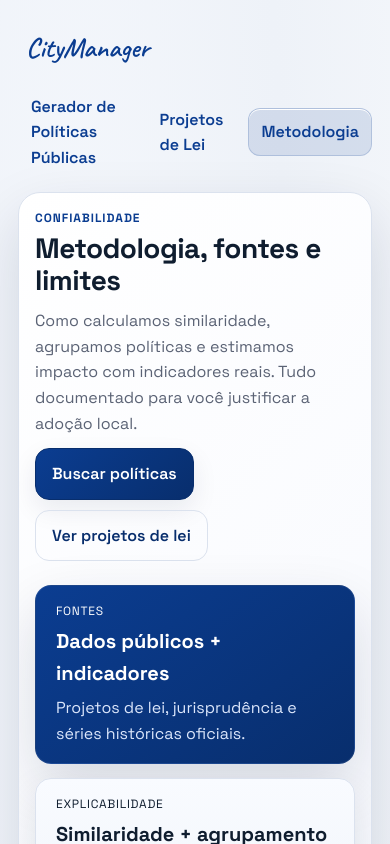
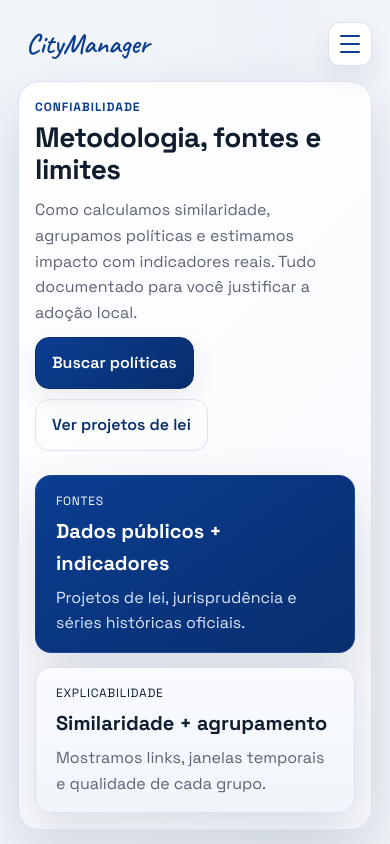
Before and after one commit to thiagoambiel/SonarMunicipal, a Next.js app: page /methodology in a window 390 px wide. Shown: the top 844 px of the page. Built offline with nearby package versions, Linux system fonts and the light colour scheme.

Commit message:
Improve Mobile Navbar Design

```diff
--- a/src/app/globals.css
+++ b/src/app/globals.css
@@ -1531,6 +1531,7 @@ p {
   display: flex;
   align-items: center;
   justify-content: space-between;
+  position: relative;
   color: var(--primary);
   background: transparent;
   z-index: 12;
@@ -1567,6 +1568,54 @@ p {
   align-items: center;
   gap: 12px;
   font-weight: 600;
+}
+
+.nav-toggle {
+  display: none;
+  width: 44px;
+  height: 44px;
+  border-radius: 12px;
+  border: 1px solid var(--border);
+  background: #fff;
+  color: var(--primary);
+  align-items: center;
+  justify-content: center;
+  box-shadow: var(--shadow-sm);
+  cursor: pointer;
+  transition: transform 0.2s ease, box-shadow 0.2s ease;
+}
+
+.nav-toggle:hover {
+  transform: translateY(-1px);
+  box-shadow: var(--shadow-md);
+}
+
+.nav-toggle-icon {
+  display: inline-flex;
+  flex-direction: column;
+  gap: 6px;
+  width: 20px;
+}
+
+.nav-toggle-icon span {
+  display: block;
+  height: 2px;
+  border-radius: 999px;
+  width: 100%;
+  background: currentColor;
+  transition: transform 0.2s ease, opacity 0.2s ease;
+}
+
+.nav-toggle-icon.open span:nth-child(1) {
+  transform: translateY(8px) rotate(45deg);
+}
+
+.nav-toggle-icon.open span:nth-child(2) {
+  opacity: 0;
+}
+
+.nav-toggle-icon.open span:nth-child(3) {
+  transform: translateY(-8px) rotate(-45deg);
 }
 
 .nav-link-minimal {
@@ -2410,9 +2459,38 @@ p {
 
 @media (max-width: 720px) {
   .minimal-nav {
+    padding: 18px 18px 10px;
+    flex-direction: row;
+    align-items: center;
+  }
+
+  .nav-toggle {
+    display: inline-flex;
+  }
+
+  .nav-links-minimal {
+    display: none;
+    position: absolute;
+    top: 68px;
+    right: 18px;
+    left: 18px;
     flex-direction: column;
-    align-items: flex-start;
+    align-items: stretch;
     gap: 8px;
+    background: #fff;
+    border: 1px solid var(--border);
+    border-radius: 14px;
+    box-shadow: var(--shadow-lg);
+    padding: 12px;
+    z-index: 20;
+  }
+
+  .nav-links-minimal.open {
+    display: flex;
+  }
+
+  .nav-link-minimal {
+    width: 100%;
   }
 
   .search-box {
--- a/src/app/methodology/page.tsx
+++ b/src/app/methodology/page.tsx
@@ -2,27 +2,13 @@
 
 import Link from "next/link";
 
+import MinimalNav from "@/components/MinimalNav";
 import { clearProjectsSearchState } from "@/lib/projectsSearchStorage";
 
 export default function MethodologyPage() {
   return (
     <div className="landing">
-      <header className="minimal-nav">
-        <div className="nav-brand">
-          <Link className="nav-title" href="/">
-            CityManager
-          </Link>
-        </div>
-        <nav className="nav-links-minimal">
-          <Link className="nav-link-minimal" href="/">
-            Gerador de Políticas Públicas
-          </Link>
-          <Link className="nav-link-minimal" href="/projects" onClick={clearProjectsSearchState}>
-            Projetos de Lei
-          </Link>
-          <span className="nav-link-minimal active">Metodologia</span>
-        </nav>
-      </header>
+      <MinimalNav />
 
       <main className="landing-body page-body">
         <section className="hero">
--- /dev/null
+++ b/src/components/MinimalNav.tsx
@@ -0,0 +1,83 @@
+"use client";
+
+import Link from "next/link";
+import { usePathname } from "next/navigation";
+import { useEffect, useMemo, useState } from "react";
+
+import { clearProjectsSearchState } from "@/lib/projectsSearchStorage";
+
+type NavSection = "home" | "projects" | "methodology";
+
+type NavItem = {
+  key: NavSection;
+  href: string;
+  label: string;
+  onClick?: () => void;
+};
+
+const navItems: NavItem[] = [
+  { key: "home", href: "/", label: "Gerador de Políticas Públicas" },
+  { key: "projects", href: "/projects", label: "Projetos de Lei", onClick: clearProjectsSearchState },
+  { key: "methodology", href: "/methodology", label: "Metodologia" },
+];
+
+const deriveSectionFromPath = (pathname: string | null): NavSection => {
+  if (!pathname) return "home";
+  if (pathname.startsWith("/projects")) return "projects";
+  if (pathname.startsWith("/methodology")) return "methodology";
+  return "home";
+};
+
+export default function MinimalNav({ active }: { active?: NavSection }) {
+  const pathname = usePathname();
+  const [menuOpen, setMenuOpen] = useState(false);
+
+  const currentSection = useMemo(
+    () => active ?? deriveSectionFromPath(pathname),
+    [active, pathname],
+  );
+
+  useEffect(() => {
+    setMenuOpen(false);
+  }, [pathname]);
+
+  return (
+    <header className="minimal-nav">
+      <div className="nav-brand">
+        <Link className="nav-title" href="/">
+          CityManager
+        </Link>
+      </div>
+
+      <button
+        type="button"
+        className="nav-toggle"
+        aria-label={menuOpen ? "Fechar menu" : "Abrir menu"}
+        aria-expanded={menuOpen}
+        onClick={() => setMenuOpen((prev) => !prev)}
+      >
+        <span className={`nav-toggle-icon ${menuOpen ? "open" : ""}`} aria-hidden="true">
+          <span />
+          <span />
+          <span />
+        </span>
+      </button>
+
+      <nav className={`nav-links-minimal ${menuOpen ? "open" : ""}`}>
+        {navItems.map((item) => (
+          <Link
+            key={item.key}
+            className={`nav-link-minimal ${item.key === currentSection ? "active" : ""}`}
+            href={item.href}
+            onClick={() => {
+              item.onClick?.();
+              setMenuOpen(false);
+            }}
+          >
+            {item.label}
+          </Link>
+        ))}
+      </nav>
+    </header>
+  );
+}
```
Also changed, not shown: src/app/page.tsx (+2 -16 lines), src/app/policy/[slug]/page.tsx (+3 -37 lines), src/app/projects/[slug]/page.tsx (+3 -36 lines), src/app/projects/page.tsx (+2 -16 lines).
